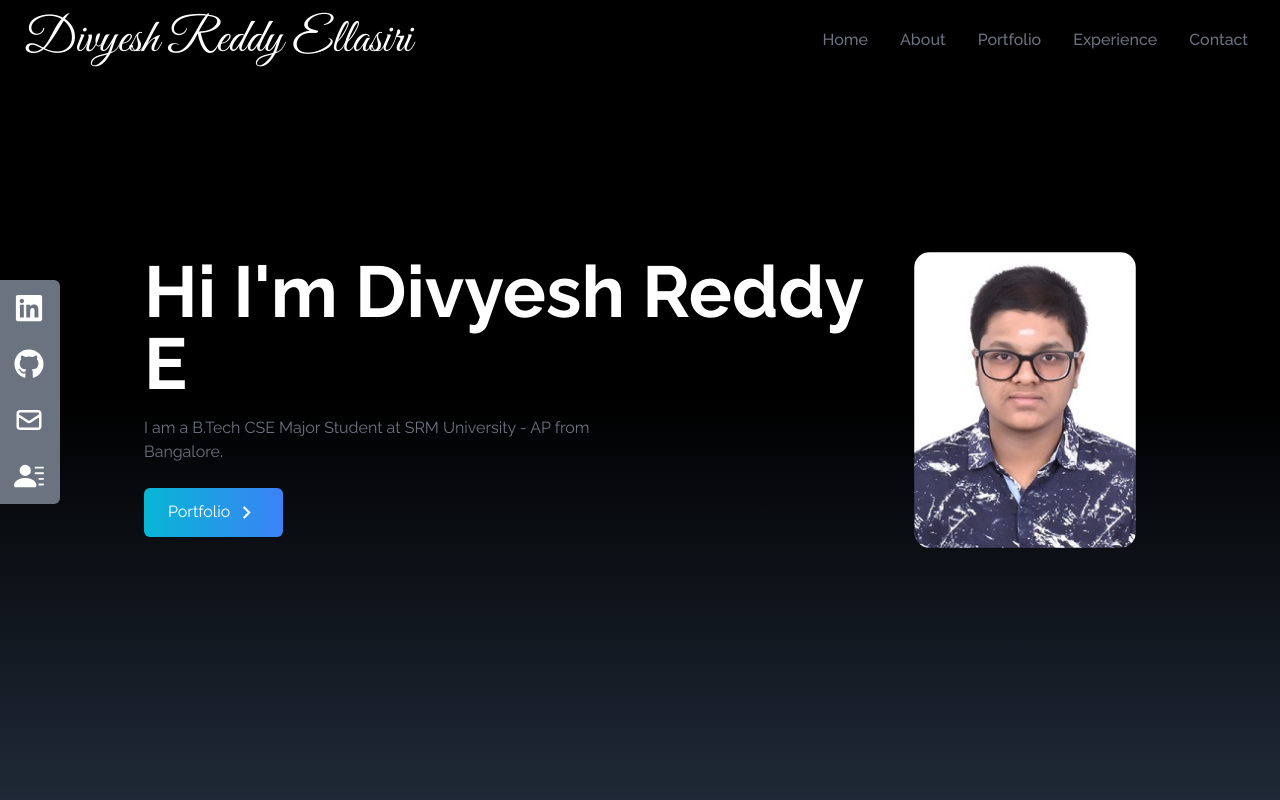
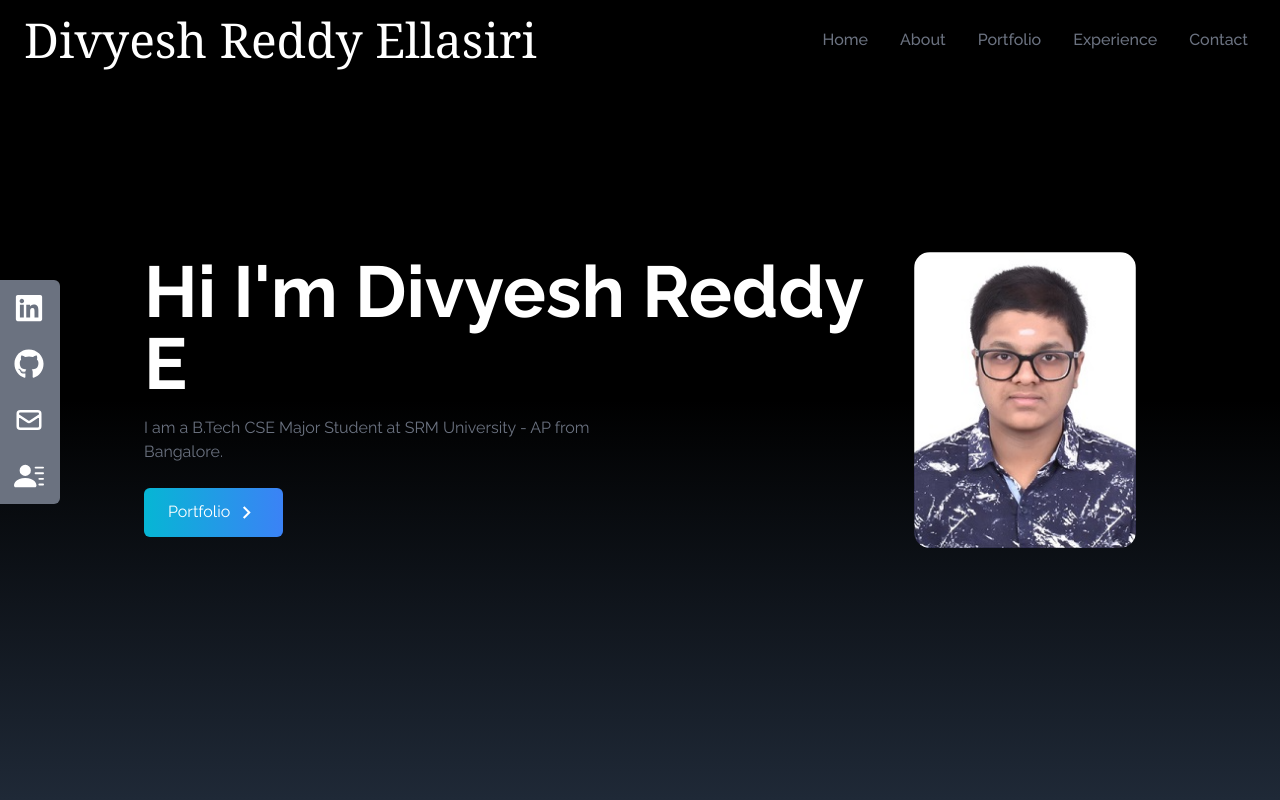
Before and after one commit to Divyesh0810/Portfolio, a React (Create React App) app: page / in a window 1280 px wide. Shown: the top 800 px of the page. Built offline with nearby package versions, Linux system fonts and the light colour scheme; the HTML template or start-up script is replaced by a standard one.

Commit message:
Font Change

```diff
--- a/src/index.css
+++ b/src/index.css
@@ -1,6 +1,6 @@
 @import url('https://fonts.googleapis.com/css2?family=Raleway:ital,wght@0,100..900;1,100..900&display=swap');
 
-@import url('https://fonts.googleapis.com/css2?family=Great+Vibes&display=swap');
+@import url('https://fonts.googleapis.com/css2?family=Noto+Serif:ital,wght@0,100..900;1,100..900&display=swap');
 
 @tailwind base;
 @tailwind components;
--- a/tailwind.config.js
+++ b/tailwind.config.js
@@ -6,7 +6,7 @@
   theme: {
     extend: {},
     fontFamily:{
-      signature: ["Great Vibes"],
+      signature: ["Noto Serif"],
     }
   },
   plugins: [],
```
